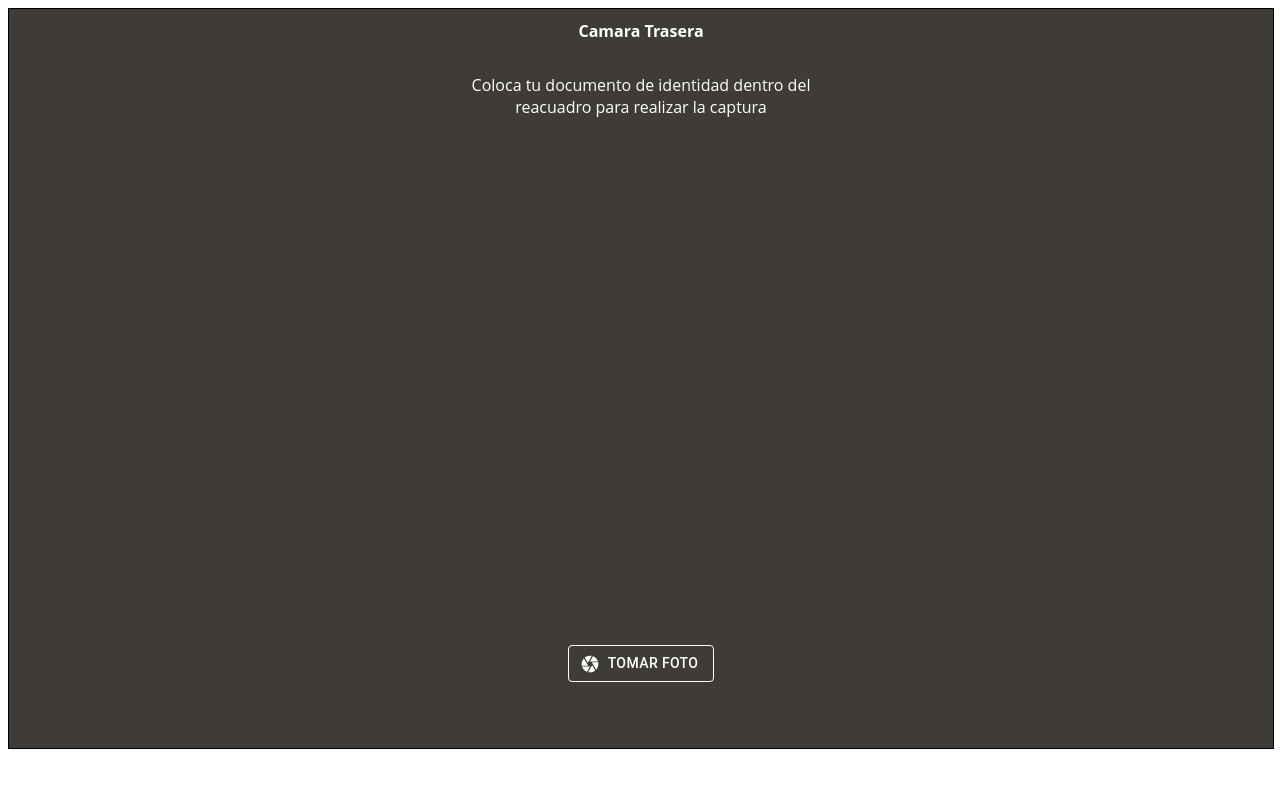
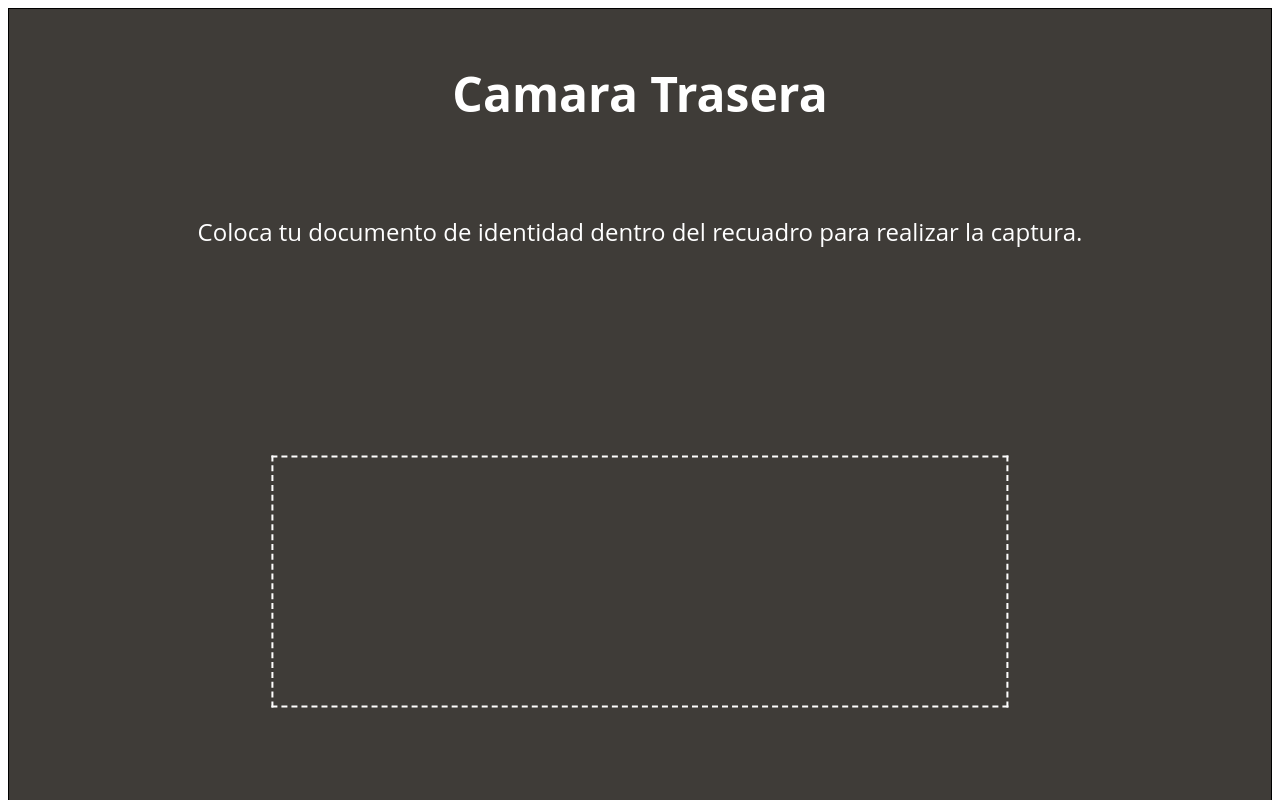
Before and after one commit to AngelArmandoSaldivar/capture-selfie, a React (Create React App) app: page / in a window 1280 px wide. Shown: the top 800 px of the page. Built offline with nearby package versions, Linux system fonts and the light colour scheme; no server answers.

Commit message:
primer commit

```diff
--- a/src/App.js
+++ b/src/App.js
@@ -285,77 +285,113 @@ const ImageCropper = () => {
       .catch((error) => console.error(error));
 
   }
+
  const estilos = {
-
   contenedor: {
     width: '100%',
     border: '1px solid black',
     textAlign: 'center',
     backgroundColor: '#3f3c38',
-      fontFamily:
-      [
-        'Open Sans',
-        'Helvetica',
-        'sans-serif',
-      ].join(','),
+    fontFamily: ['Open Sans', 'Helvetica', 'sans-serif'].join(','),
+    padding: '20px',
+    boxSizing: 'border-box',
   },
   botonFoto: {
     color: 'white',
-      border: '1px solid white'
+    border: '1px solid white',
+    margin: '10px 0',
   },
   titulo: {
-      fontSize: '12pt'
+    fontSize: '2em',
+    '@media (max-width: 768px)': {
+      fontSize: '1.5em',
+    },
   },
   subtitulo: {
-      fontSize: '11pt'
+    fontSize: '1.8em',
+    '@media (max-width: 768px)': {
+      fontSize: '1.2em',
+    },
   },
   textoGeneral: {
-      fontSize: '10pt'
+    fontSize: '1.5em',
+    '@media (max-width: 768px)': {
+      fontSize: '1em',
+    },
   },
   colorTexto: {
-      color: 'white'
-    }
-  }
+    color: 'white',
+  },
+  recuadroPunteadoInterno: {
+    border: '2px dashed white',
+    position: 'absolute',
+    width: '60%',
+    height: '40%',
+    top: '50%',
+    left: '50%',
+    transform: 'translate(-50%, -50%)',
+    pointerEvents: 'none',
+    maxWidth: '80%',
+    maxHeight: '60%',
+  },
+  ovaloPunteadoInterno: {
+    border: '2px dashed white',
+    borderRadius: '50%',
+    position: 'absolute',
+    width: '40%',
+    height: '60%',
+    top: '50%',
+    left: '50%',
+    transform: 'translate(-50%, -50%)',
+    pointerEvents: 'none',
+    maxWidth: '60%',
+    maxHeight: '70%',
+  },
+  webcamContenedor: {
+    position: 'relative',
+    width: '100%',
+    height: 'auto',
+    marginBottom: '20px',
+  },
+  webcam: {
+    width: '100%',
+    height: 'auto',
+  },
+  imagenRecortada: {
+    width: '100%',
+    height: 'auto',
+    maxWidth: '100%',
+    maxHeight: '500px',
+  },
+};
 
 return (
   <div className='App' style={estilos.contenedor}>
     { show &&
+      <div style={{ ...estilos.textoGeneral, ...estilos.colorTexto }}>
+        {dataSelfie.length === 0 && <>
+          <h1 style={estilos.titulo}>Camara Trasera</h1><br />
+          <p>Coloca tu documento de identidad dentro del recuadro para realizar la captura.</p>
+        </>}
+        {dataSelfie.length === 1 && <>
+          <h1>Camara Delantera</h1><br />
+          <p>Coloca tu documento de identidad dentro del recuadro para realizar la captura.</p>
+        </>}
+        {dataSelfie.length === 2 && <>
+          <h1>Tómate una Selfie</h1><br />
+          <p>Coloca tu rostro dentro del óvalo para realizar la captura.</p>
+        </>}
 
-        <div style={estilos.textoGeneral, estilos.colorTexto}>
-          {
-            dataSelfie.length == 0 && <>
-            <h1 style={estilos.titulo}>Camara Trasera</h1><br />
-
-            Coloca tu documento de identidad dentro del <br />
-            reacuadro para realizar la captura <br />
-            </>
-          }
-          {
-              dataSelfie.length == 1 &&
-              <>
-                <h1>Camara Delantera</h1><br />
-                Coloca tu documento de identidad dentro del <br />
-                reacuadro para realizar la captura <br />
-              </>
-          }
-          {
-            dataSelfie.length == 2 &&
-            <>
-              <h1>Tómate una Selfie</h1><br />
-            Coloca tu rostro dentro del <br />
-            reacuadro para realizar la captura <br />
-            </>
-          }
-          {/**PARA CAMBIO A CAMARA FRONTAL USAR: user   */}
-          {/**PARA CAMBIO A CAMARA TRASERA USAR: environment */}
-
+        <div style={estilos.webcamContenedor}>
           <Webcam
-            videoConstraints={ dataSelfie.length == 2 ? {facingMode: "user"} : {facingMode: "environment"}}
+            videoConstraints={dataSelfie.length === 2 ? { facingMode: "user" } : { facingMode: "environment" }}
             audio={false}
             ref={webcamRef}
             screenshotFormat="image/jpeg"
-            style={{width: '100%', height: '500px'}}
-          /><br /><br />
+            style={estilos.webcam}
+          />
+          <div style={dataSelfie.length === 2 ? estilos.ovaloPunteadoInterno : estilos.recuadroPunteadoInterno}></div>
+        </div><br /><br />
         <Button
           component="label"
           role={undefined}
@@ -369,21 +405,36 @@ const ImageCropper = () => {
         </Button><br /><br /><br /><br />
       </div>
     }
+
     { show2 &&
-        <div style={{width: '100%', textAlign: 'center'}}>
-          <h1 style={estilos.titulo}>Recortar foto</h1>
-          <span style={estilos.textoGeneral}>
+      <div style={{ width: '100%', textAlign: 'center' }}>
+        <h1 style={{...estilos.titulo, ...estilos.colorTexto}}>Recortar foto</h1>
+        <span style={{...estilos.textoGeneral, ...estilos.colorTexto}}>
           Recorta la foto del documento para obtener un mejor resultado.
         </span>
         <br /><br />
-          <div style={{width: '100%', height: '500px'}}>
+        <div style={{ width: '100%', height: 'auto', position: 'relative' }}>
           <ReactCrop
             src={upImg}
+            crop={dataSelfie.length === 2 ? {
+              unit: '%',
+              x: 30,
+              y: 20,
+              width: 40,
+              height: 60
+            } : {
+              unit: '%',
+              x: 20,
+              y: 30,
+              width: 60,
+              height: 40
+            }}
             onImageLoaded={onLoad}
-              crop={crop}
             onChange={(c) => setCrop(c)}
-              onComplete={(c) => {onCropComplete(c)}}
+            onComplete={(c) => onCropComplete(c)}
+            style={{ width: '100%', height: 'auto' }}
           />
+          <div style={dataSelfie.length === 2 ? estilos.ovaloPunteadoInterno : estilos.recuadroPunteadoInterno}></div>
         </div>
         <Button
           component="label"
@@ -396,7 +447,7 @@ const ImageCropper = () => {
         >
           Recortar Foto
         </Button>
-          <span style={{marginLeft: '20px'}}></span>
+        <span style={{ marginLeft: '20px' }}></span>
         <Button
           component="label"
           role={undefined}
@@ -407,19 +458,18 @@ const ImageCropper = () => {
           onClick={ocultarPasoUno}
         >
           Repetir foto
-          </Button><br/><br/><br/><br/>
+        </Button><br /><br /><br /><br />
       </div>
     }
-
           { show3 &&
-        <div style={estilos.contenedor, estilos.colorTexto}>
-          <div style={{width: '100%', height: '15%'}}>
+        <div style={{ ...estilos.contenedor, ...estilos.colorTexto }}>
+          <div style={{ width: '100%', height: '15%' }}>
             <h2 style={estilos.titulo}>Foto capturada</h2>
             <span style={estilos.textoGeneral}>
               Verifique la foto recortada
               <br /><br />
             </span>
-            <img alt="Crop" style={{ height: '500px' }} src={croppedImage} />
+            <img alt="Crop" style={estilos.imagenRecortada} src={croppedImage} />
           </div><br /><br />
           <div>
             <Button
@@ -433,9 +483,7 @@ const ImageCropper = () => {
             >
               Repetir foto
             </Button>
-
-          <span style={{marginLeft: '20px'}}></span>
-
+            <span style={{ marginLeft: '20px' }}></span>
             <Button
               component="label"
               role={undefined}
@@ -446,23 +494,18 @@ const ImageCropper = () => {
               onClick={pasoSiguiente}
             >
               Continuar
-          </Button><br/><br/><br/><br/>
+            </Button><br /><br /><br /><br />
           </div>
         </div>
       }
 
-      {
-        show4 && <>
-        <div style={estilos.contenedor, estilos.colorTexto}>
-
-          <h1 style={estilos.titulo}> {carga} </h1>
-
+      { show4 && <>
+        <div style={{ ...estilos.contenedor, ...estilos.colorTexto }}>
+          <h1 style={estilos.titulo}>{carga}</h1>
         </div>
-        </>
-      }
+      </>}
     </div>
   );
+}
 
-
-}
 export default ImageCropper;
```
Lines whose indentation alone changed are shown as unchanged.
